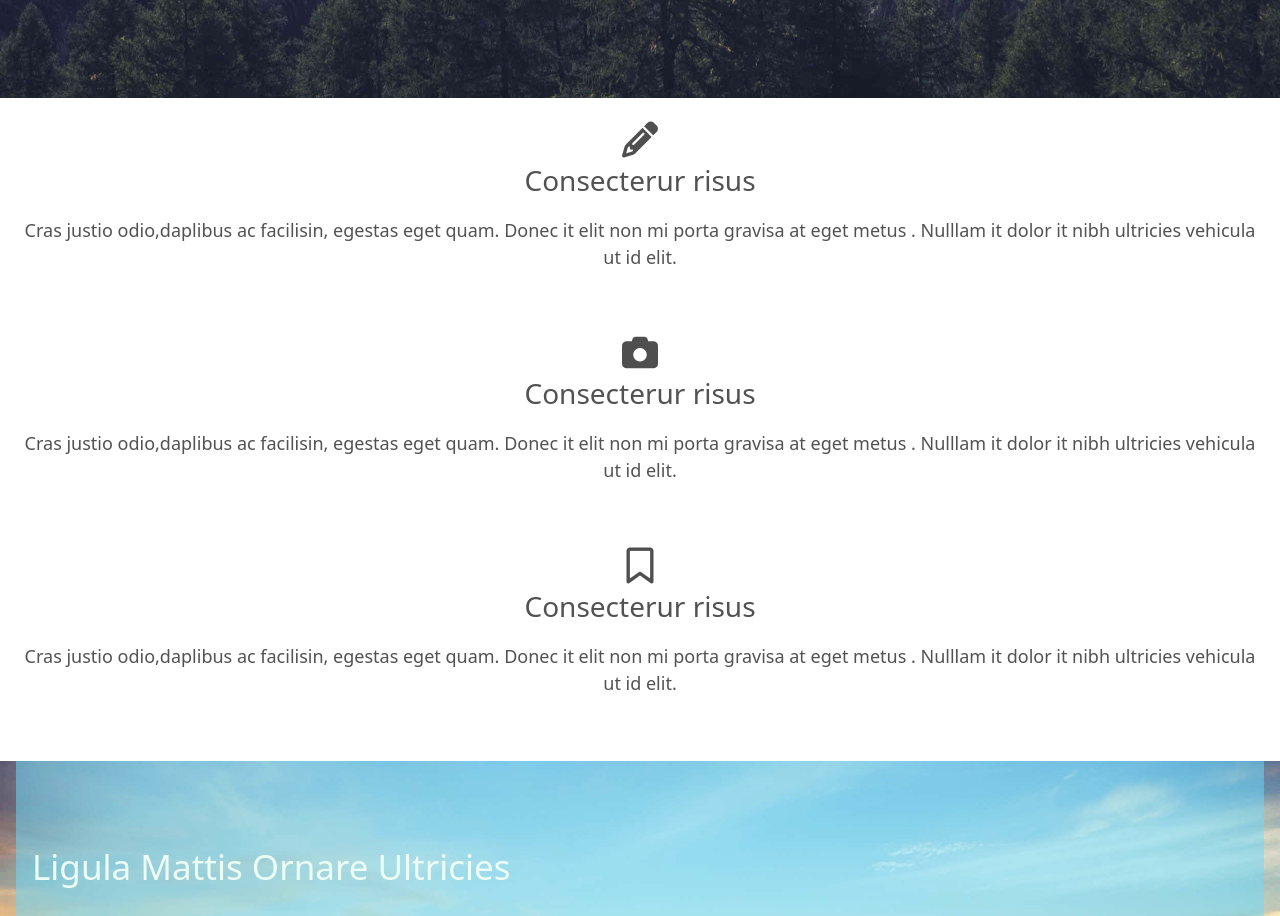
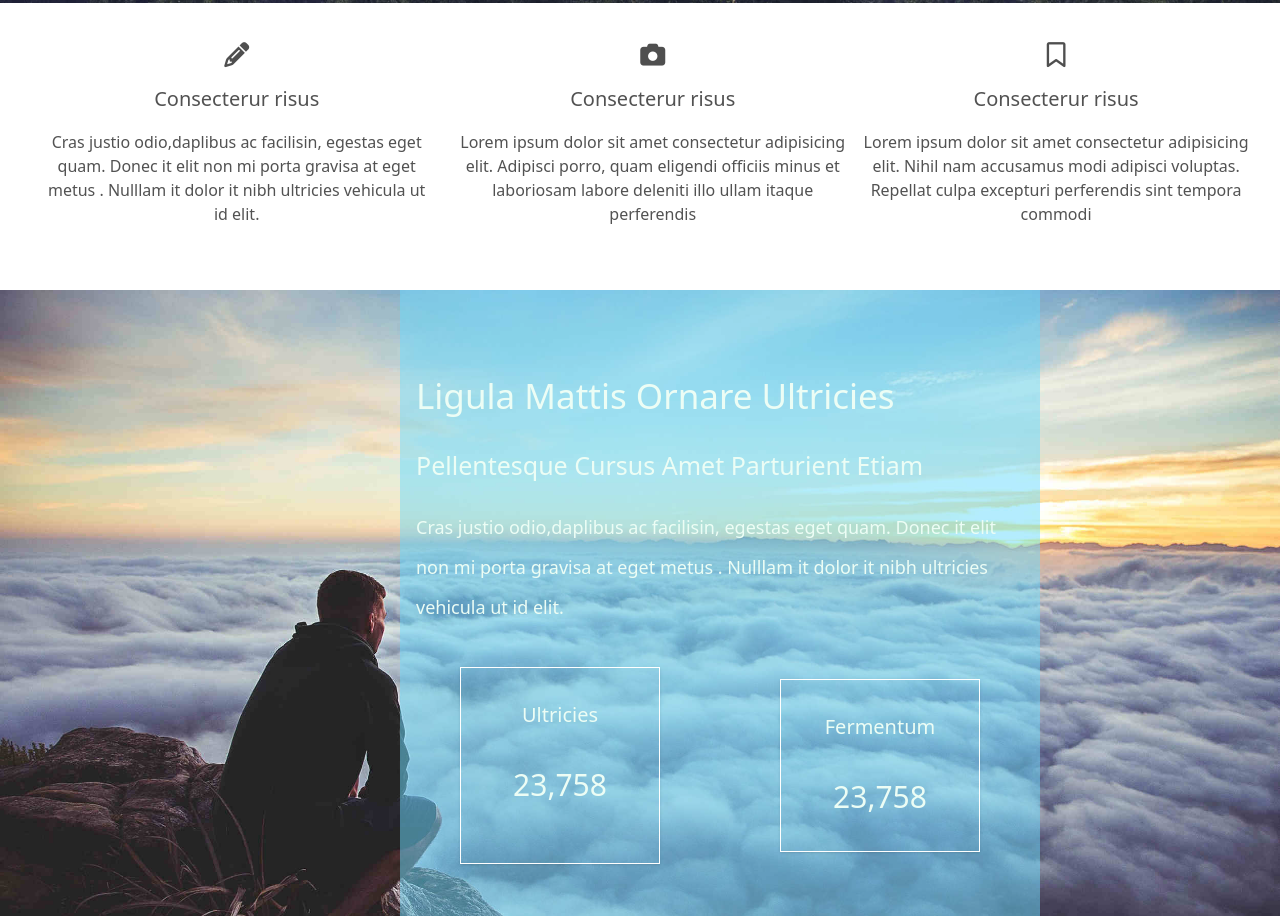
Before and after one commit to naimdevweb/tp-mountain, a website: page index.html in a window 1280 px wide. Shown: the part 748-1664 px from the top of the page. Drawn offline with Linux system fonts and the light colour scheme.

Commit message:
responsive pc

```diff
--- a/index.html
+++ b/index.html
@@ -23,17 +23,17 @@
       style="background-image: url('./images/bg_header.jpg')"
     >
       <section class="flex flex-col justify-center p-5 text-white">
-        <article class="flex justify-between items-center gap-10 lg:px-10">
+        <article class="flex justify-between items-center gap-10 lg:px-20">
           <div class="flex items-center py-4">
-            <img class="w-[80%] md:w-[60%]" src="images/your_logo.png" alt="Logo" />
-            <h2 class="text-[33px] font-thin text-black md:text-[70px]">LOGO</h2>
+            <img class="w-[80%] md:w-[60%] lg:w-[30%]" src="images/your_logo.png" alt="Logo" />
+            <h2 class="text-[33px] font-thin text-black md:text-[70px] lg:text-[30px]">LOGO</h2>
           </div>
           <img src="./images/icon-menu.svg" alt="Menu" class="w-[65px]" />
         </article>
 
         <div class="px-10">
           <p
-            class="text-center text-[30px] py-20 lg:flex flex-col"
+            class="text-center text-[30px] py-20 "
             style="font-family: 'Merriweather', serif"
           >
             In the hall off the
@@ -41,7 +41,7 @@
           </p>
 
           <p
-            class="text-center text-[#d7d7d7] font-thin text-[28px] leading-[2] py-4 md:text-[20px] "
+            class="text-center text-[#d7d7d7] font-thin text-[28px] leading-[2] py-4 md:text-[20px] lg:text-[26px] "
           >
             This is a simple hero unit, a simple jumborton-style component for
             calling extra attention to featured content or information
@@ -70,13 +70,13 @@
     <!--PREMIRE SECTION-->
 
     <main>
-      <section class="px-5">
-        <article class="text-center py-6">
-            <i class="fa-solid fa-pencil text-[#4F4F4F] text-4xl"></i>
-          <h2 class="text-neutral-600 font-normal text-[28px]">
+      <section class="px-5 lg:flex  ">
+        <article class="text-center py-6 lg:px-5 lg:gap-7 ">
+            <i class="fa-solid fa-pencil text-[#4F4F4F] text-4xl lg:text-[25px] lg:py-4"></i>
+          <h2 class="text-neutral-600 font-normal text-[28px] lg:text-[20px]">
             Consecterur risus
           </h2>
-          <p class="py-4 text-neutral-600 text-[18px]">
+          <p class="py-4 text-neutral-600 text-[18px] lg:text-[16px] ">
             Cras justio odio,daplibus ac facilisin, egestas eget quam. Donec it
             elit non mi porta gravisa at eget metus . Nulllam it dolor it nibh
             ultricies vehicula ut id elit.
@@ -84,26 +84,23 @@
         </article>
 
         <article class="text-center py-6">
-            <i class="fa-solid fa-camera text-[#4F4F4F] text-4xl"></i>
-          <h2 class="text-neutral-600 font-normal text-[28px]">
+            <i class="fa-solid fa-camera text-[#4F4F4F] text-4xl  lg:text-[25px] lg:py-4"></i>
+          <h2 class="text-neutral-600 font-normal text-[28px] lg:text-[20px]">
             Consecterur risus
           </h2>
-          <p class="py-4 text-neutral-600 text-[18px]">
-            Cras justio odio,daplibus ac facilisin, egestas eget quam. Donec it
-            elit non mi porta gravisa at eget metus . Nulllam it dolor it nibh
-            ultricies vehicula ut id elit.
+          <p class="py-4 text-neutral-600 text-[18px] lg:text-[16px]">
+            Lorem ipsum dolor sit amet consectetur adipisicing elit. Adipisci porro, quam eligendi officiis minus et laboriosam labore deleniti illo ullam itaque perferendis
+
           </p>
         </article>
 
         <article class="text-center py-6">
-            <i class="fa-regular fa-bookmark  text-[#4F4F4F] text-4xl"></i>
-          <h2 class="text-neutral-600 font-normal text-[28px]">
+            <i class="fa-regular fa-bookmark  text-[#4F4F4F] text-4xl  lg:text-[25px] lg:py-4"></i>
+          <h2 class="text-neutral-600 font-normal text-[28px] lg:text-[20px]">
             Consecterur risus
           </h2>
-          <p class="py-4 text-neutral-600 text-[18px]">
-            Cras justio odio,daplibus ac facilisin, egestas eget quam. Donec it
-            elit non mi porta gravisa at eget metus . Nulllam it dolor it nibh
-            ultricies vehicula ut id elit.
+          <p class="py-4 text-neutral-600 text-[18px] lg:text-[16px]">
+            Lorem ipsum dolor sit amet consectetur adipisicing elit. Nihil nam accusamus modi adipisci voluptas. Repellat culpa excepturi perferendis sint tempora commodi
           </p>
         </article>
       </section>
@@ -114,7 +111,7 @@
         class="bg-cover my-6"
         style="background-image: url('./images/bg_nuage.jpg')"
       >
-        <div class="bg-[rgba(109,219,255,0.5)] px-4 mx-4 pb-8 py-20">
+        <div class="bg-[rgba(109,219,255,0.5)] px-4 mx-4 pb-8 py-20 lg:w-[50%] lg:ml-[400px]">
           <h3 class="text-emerald-50 text-[35px]">
             Ligula Mattis Ornare Ultricies
           </h3>
@@ -128,30 +125,32 @@
             elit non mi porta gravisa at eget metus . Nulllam it dolor it nibh
             ultricies vehicula ut id elit.
           </p>
-
-          <div
-            class="border border-white bg-transparent text-emerald-50 text-center my-5 text-[20px] gap-5 p-8 shadow w-[140px] mx-auto flex flex-col items-center md:w-[350px]"
+<div class="lg:flex lg:gap-8">
+          <article
+            class="border border-white bg-transparent text-emerald-50 text-center my-5 text-[20px] gap-5 p-8 shadow w-[140px] mx-auto flex flex-col items-center md:w-[350px] lg:w-[200px] "
           >
             <p class="mb-3">Ultricies</p>
             <p class="text-[30px]">23,758</p>
-          </div>
+          </article>
 
-          <div
-            class="border border-white bg-transparent text-emerald-50 text-center my-8 text-[20px] gap-6 p-8 shadow w-[140px] mx-auto flex flex-col items-center md:w-[350px]"
+          <article
+            class="border border-white bg-transparent text-emerald-50 text-center my-8 text-[20px] gap-5 p-8 shadow w-[140px] mx-auto flex flex-col items-center md:w-[350px] lg:w-[200px] "
           >
             <p class="mb-3">Fermentum</p>
             <p class="text-[30px]">23,758</p>
-          </div>
+          </article>
+        </div>
         </div>
       </section>
 
       <!--TROISIEME SECTION-->
 
-      <section class="p-6 flex flex-col gap-6">
-        <h2 class="font-Rokkitt text-[#4F4F4F] text-[35px] w-[80%]">
+      <section class="p-6 flex flex-col gap-6 ">
+        <div class="lg:flex">
+        <h2 class="font-Rokkitt text-[#4F4F4F] text-[35px] w-[80%] ">
           Lorem ipsum dolor sit amet, consectetur adispiscing elit.
         </h2>
-        <p class="font-Roboto text-[#4F4F4F] font-light">
+        <p class="font-Roboto text-[#4F4F4F] font-light ">
           Duis mollis, est non commodo luctus, nisi erat porttitor ligula, eget
           lacinia odio sem nec elit. Maecenas sed diam eget risus varius blandit
           sit amet non magna. Donec sed odio dui. Curabitur blandit tempus
@@ -173,8 +172,11 @@
           class="bg-[#F52257] text-[#ffff] w-[145px] h-[50px] p-[9px] text-[20px] font-Roboto font-light text-center flex items-center gap-1"
           >Take a Look <i class="fa-solid fa-arrow-right text-[15px]"></i
         ></a>
+        <img src="/images/1200.jpeg" alt="" class="lg:w-[400px]" />
 
-        <img src="/images/1200.jpeg" alt="" />
+    </div>
+
+
       </section>
 
       <!-- 4éme section -->
@@ -184,7 +186,7 @@
         style="background-image: url('./images/bg_appareil_photo.jpg')"
       >
         <div
-          class="flex flex-col bg-[#98D6ED] bg-opacity-50 p-9 space-y-4 m-4 px-4"
+          class="flex flex-col bg-[#98D6ED] bg-opacity-50 p-9 space-y-4 m-4 px-4 lg:w-[50%] lg:ml-[80px]"
         >
           <p class="font-Roboto font-extralight text-neutral-50 text- w-[85%]">
             Donec sed odio dui. Integer posuere erat a ante venenatis dapibus
```
Also changed, not shown: css/output.css.
